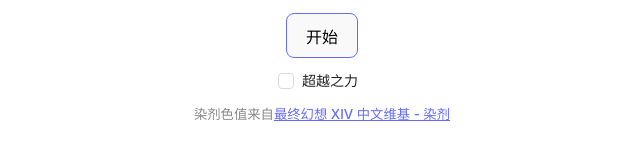
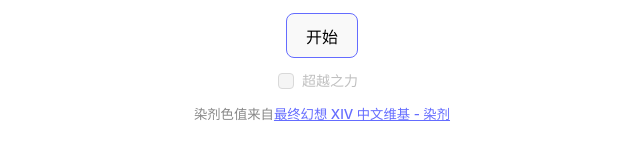
Before and after one commit to nel-desu/ffxiv-dye, a React (Vite) app: page / in a window 1280 px wide. Shown: the part 415-574 px from the top of the page, without its empty margins (318-958 px from the left). Built offline with nearby package versions, Linux system fonts and the light colour scheme.

Commit message:
进行一轮之后才可以使用超越之力

```diff
--- a/src/App.tsx
+++ b/src/App.tsx
@@ -220,8 +220,7 @@ function App() {
             {played ? '重新开始' : '开始'}
           </button>
         </div>
-        <Checkbox onChange={(e) => changeTheEcho(e.target.checked)}>超越之力</Checkbox>
-
+        <Checkbox disabled={played ? false : true} onChange={(e) => changeTheEcho(e.target.checked)}>超越之力</Checkbox>
         <p className="read-the-docs">
           染剂色值来自
           <a href="https://ff14.huijiwiki.com/wiki/%E6%9F%93%E5%89%82" target="_blank" rel="noopener noreferrer">
```
